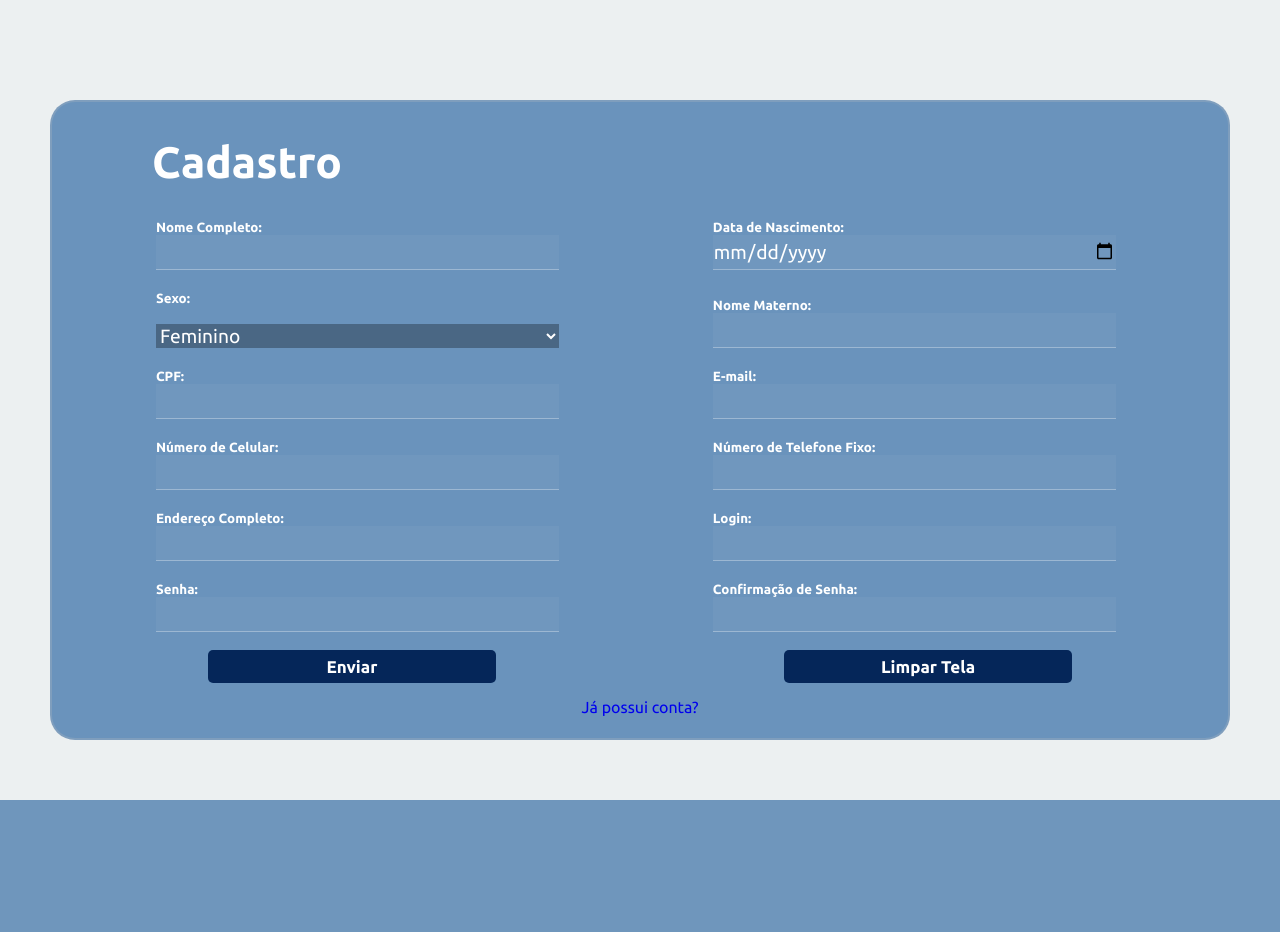
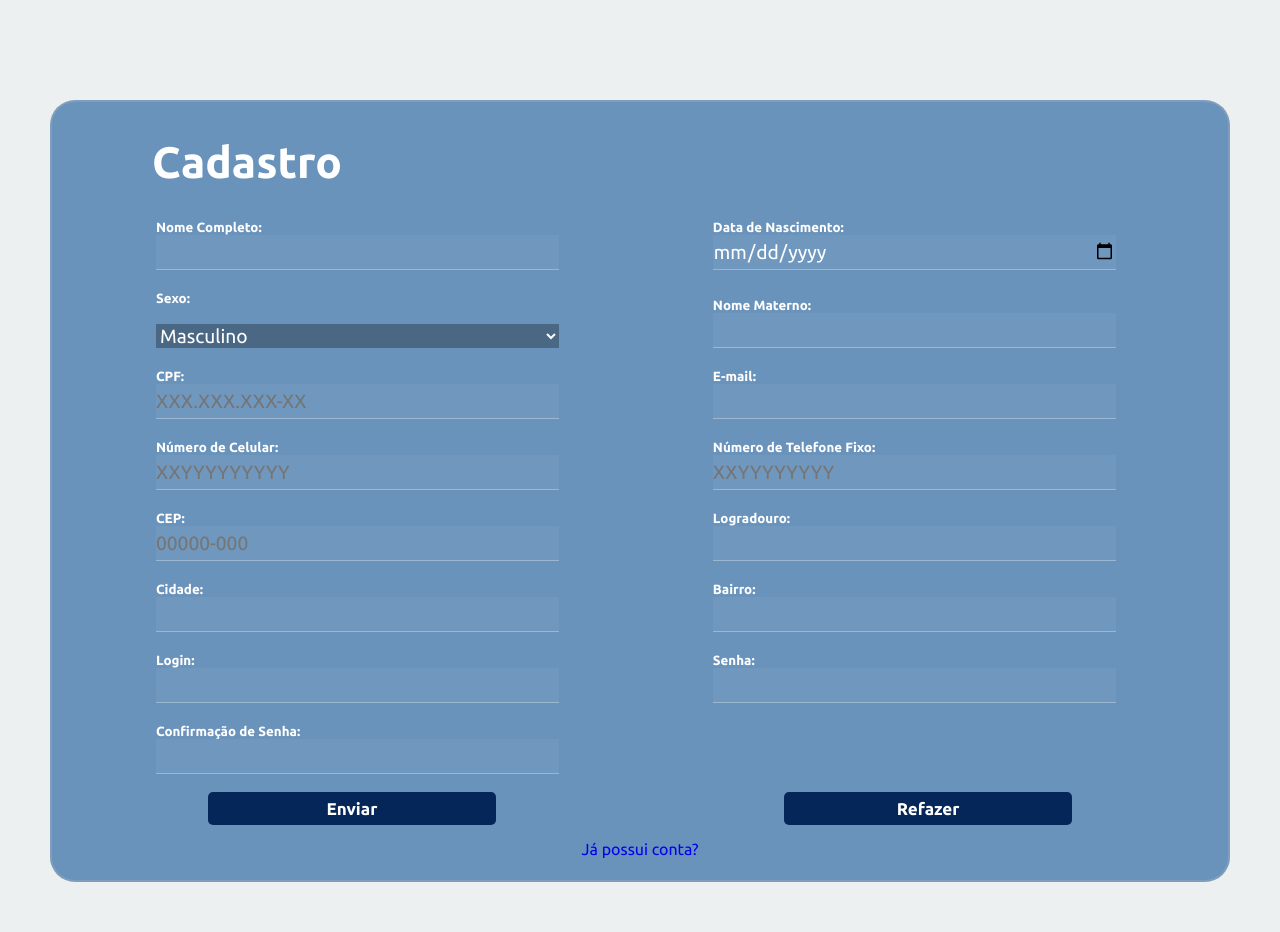
Before and after one commit to LucasSB-hub/Projeto-2024---Php, a PHP site: page /cadastro.php in a window 1280 px wide. Before the commit the page ends 800 px from the top, so only its background shows below. Run offline with PHP 8.4, Linux system fonts and the light colour scheme; some web fonts are replaced.

Commit message:
Update cadastro.php

```diff
--- a/projeto unisuam/cadastro.php
+++ b/projeto unisuam/cadastro.php
@@ -3,101 +3,98 @@
     <head>
         <meta charset="UTF-8">
         <meta name="viewport" content="width=device-width, inicial-scale=1.0">
-        <title>Formulário de Cadastro</title>
+        <title>Cadastro</title>
         <link rel="stylesheet" href="https://unpkg.com/boxicons@latest/css/boxicons.min.css">
         <link rel="preconnect" href="https://fonts.googleapis.com">
         <link rel="preconnect" href="https://fonts.gstatic.com" crossorigin>
         <link href="https://fonts.googleapis.com/css2?family=Jersey+10&family=Poppins:ital,wght@0,100;0,200;0,300;0,400;0,500;0,600;0,700;0,800;0,900;1,100;1,200;1,300;1,400;1,500;1,600;1,700;1,800;1,900&family=Quicksand:wght@300..700&family=Roboto+Condensed:ital,wght@0,100..900;1,100..900&family=Ubuntu:ital,wght@0,300;0,400;0,500;0,700;1,300;1,400;1,500;1,700&display=swap" rel="stylesheet">
-
-        <link rel="stylesheet" type="text/css" href="css\cadastro.css">
+        <script src="java/cadastro.js"></script>
+        <link rel="stylesheet" href="css/cadastro.css">
         <style>
             .error {
                 color: red;
             }
         </style>
     </head>
-
     <body>
-
-        <div id="background"> <!-- Caixa para definir a margem, a imagem de fundo e as cores. -->
-
+        <div id="background"> <!-- Caixa para definir a margem, a imagem de fundo e as cores. type="text/css" -->
             <div class="container">
-
                 <h1>Cadastro</h1> <br>
-
                 <section class="form-box"> <!-- Tudo dentro desta div "section" é o formulário contendo todas as caixas de imput. -->
-
                     <form method="post" action="process_form.php">
-
                         <div class="caixa">
                             <label for="nome"> <b> Nome Completo:</b> </label><br>
                                 <input type="text" name="nome" required><br><br> <!-- Caixa para registrar o nome completo -->
                         </div>
-
                         <div class="caixa">
                             <label for="data_nascimento"> <b>Data de Nascimento:</b> </label><br>
                                 <input type="date" name="data_nascimento" required><br><br> <!-- Caixa para registrar a data de nascimento -->
                         </div>
-
                         <div class="caixa">
                             <label for="sexo"> <b>Sexo:</b> </label><br><br>
                                 <select id="sexo" name="sexo" required>
+                                    <option value="M">Masculino</option>
                                     <option value="F">Feminino</option>
-                                    <option value="M">Masculino</option>
+                                    <option value="O">Outro</option>
+                                    <option value="P">Prefiro não dizer</option>
                                 </select><br><br> <!-- Caixa para registrar o sexo -->
                         </div>
-
                         <div class="caixa">
                             <label for="nome_materno"> <b>Nome Materno:</b> </label><br>
                                 <input type="text" name="nome_materno" required><br><br>
                             </div> <!-- Caixa para registrar o nome da mãe -->
-
                         <div class="caixa">
                             <label for="cpf"> <b>CPF:</b> </label><br>
-                            <input type="text" id="cpf" name="cpf" maxlength="14" required><br><br> <!-- Caixa para registrar o CPF -->
+                            <input type="text" id="cpf" name="cpf" placeholder="XXX.XXX.XXX-XX"
+                            maxlength="14" required><br><br> <!-- Caixa para registrar o CPF -->
                         </div>
-
                         <div class="caixa">
                             <label for="email"> <b>E-mail:</b> </label><br>
                                 <input type="email" name="email" required><br><br> <!-- Caixa para registrar o endereço de e-mail -->
                         </div>
-
                         <div class="caixa">
                             <label for="telefone_celular"> <b>Número de Celular:</b> </label><br>
-                                <input type="text" name="telefone_celular" id="telefone_celular" maxlength="15"
+                                <input type="text" name="telefone_celular" placeholder="XXYYYYYYYYY" id="telefone_celular" maxlength="15"
                                 required><br><br> <!-- Caixa para registrar o número de celular -->
                         </div>
-
                         <div class="caixa">
                             <label for="telefone_fixo"> <b>Número de Telefone Fixo:</b> </label><br>
-                                <input type="text" name="telefone_fixo" id="telefone_fixo" maxlength="14"
+                                <input type="text" name="telefone_fixo" id="telefone_fixo" placeholder="XXYYYYYYYY" maxlength="14"
                                 required><br><br> <!-- Caixa para registrar o número de telefone fixo -->
                         </div>
-
                         <div class="caixa">
-                            <label for="endereco"> <b>Endereço Completo:</b> </label><br>
-                                <input type="text" name="endereco_completo" required><br><br> <!-- Caixa para registrar o endereço completo -->
+                            <label for="cep"><b>CEP:</b></label><br>
+                            <input type="text" name="cep" id="cep" pattern="\d{5}-?\d{3}"
+                            maxlength="9" placeholder="00000-000" required><br><br> <!-- Caixa para registrar o CEP -->
                         </div>
-
+                        <div class="caixa">
+                            <label for="logradouro"><b>Logradouro:</b></label><br>
+                            <input type="text" name="logradouro" id="logradouro" required><br><br> <!-- Caixa para registrar o logradouro -->
+                        </div>
+                        <div class="caixa">
+                            <label for="cidade"><b>Cidade:</b></label><br>
+                            <input type="text" name="cidade" id="cidade" required><br><br> <!-- Caixa para registrar o nome da cidade -->
+                        </div>
+                        <div class="caixa">
+                            <label for="bairro"><b>Bairro:</b></label><br>
+                            <input type="text" name="bairro" id="bairro" required><br><br> <!-- Caixa para registrar o nome do bairro -->
+                        </div>
                         <div class="caixa">
                             <label for="login"> <b>Login:</b> </label><br>
-                                <input type="text" name="login" required><br><br> <!-- Caixa para registrar o nome de usuário/login -->
+                                <input type="text" name="login" required><br><br>  <!-- Caixa para registrar o nome de usuário/login -->
                         </div>
-
                         <div class="caixa">
                             <label for="senha"> <b>Senha:</b> </label><br>
                                 <input type="password" name="senha" required><br><br> <!-- Caixa para registrar a senha -->
                         </div>
-
                         <div class="caixa">
                                 <label for="confirma_senha"> <b>Confirmação de Senha:</b> </label><br>
                             <input type="password" name="confirma_senha" required><br><br> <!-- Caixa confirmar a senha registrada -->
                         </div>
                         <div id="buttons">
                             <button type="submit">Enviar</button> <!-- Botão para finalizar (submit/Enviar) o cadastro -->
-                            <button type="reset">Limpar Tela</button> <!-- Botão para refazer (reset/Limpar Tela) o cadastro -->
+                            <button type="reset">Refazer</button> <!-- Botão para refazer (reset/Limpar Tela) o cadastro -->
                         </div>
-
                         <div class="skip">
                             <a href="login.php"> Já possui conta? </a>
                         </div> <!-- Link para a página de login, caso o usuário já estiver cadastro -->
@@ -105,6 +102,42 @@
                 </section>
             </div>
         </div>
-        <script src="java/cadastro.js"></script>
+        <script>
+
+        // Adiciona um ouvinte de evento para o campo de entrada de CEP, que dispara quando o campo perde o foco (evento 'blur').
+            document.getElementById('cep').addEventListener('blur', function() {
+                // Obtém o valor do campo de entrada de CEP e remove todos os caracteres que não são dígitos.
+                var cep = this.value.replace(/\D/g, '');
+
+                // Verifica se o CEP possui exatamente 8 dígitos.
+                if (cep.length === 8) {
+                    // Faz uma requisição para a API do ViaCEP utilizando o CEP informado.
+                    fetch(`https://viacep.com.br/ws/${cep}/json/`)
+                        // Converte a resposta da API para formato JSON.
+                        .then(response => response.json())
+                        // Processa os dados retornados pela API.
+                        .then(data => {
+                            // Verifica se não houve erro na resposta da API.
+                            if (!data.erro) {
+                                // Atualiza os campos do formulário com os dados retornados (logradouro, cidade e bairro).
+                                document.getElementById('logradouro').value = data.logradouro;
+                                document.getElementById('cidade').value = data.localidade;
+                                document.getElementById('bairro').value = data.bairro;
+                            } else {
+                                // Exibe um alerta se o CEP não for encontrado.
+                                alert('CEP não encontrado.');
+                            }
+                        })
+                        // Trata erros que possam ocorrer durante a requisição à API.
+                        .catch(error => {
+                            console.error('Erro ao buscar o CEP:', error);
+                            alert('Erro ao buscar o CEP.');
+                        });
+                } else {
+                    // Exibe um alerta se o CEP não tiver o formato válido (8 dígitos).
+                    alert('Formato de CEP inválido.');
+                }
+            });
+        </script>
     </body>
 </html>
```
